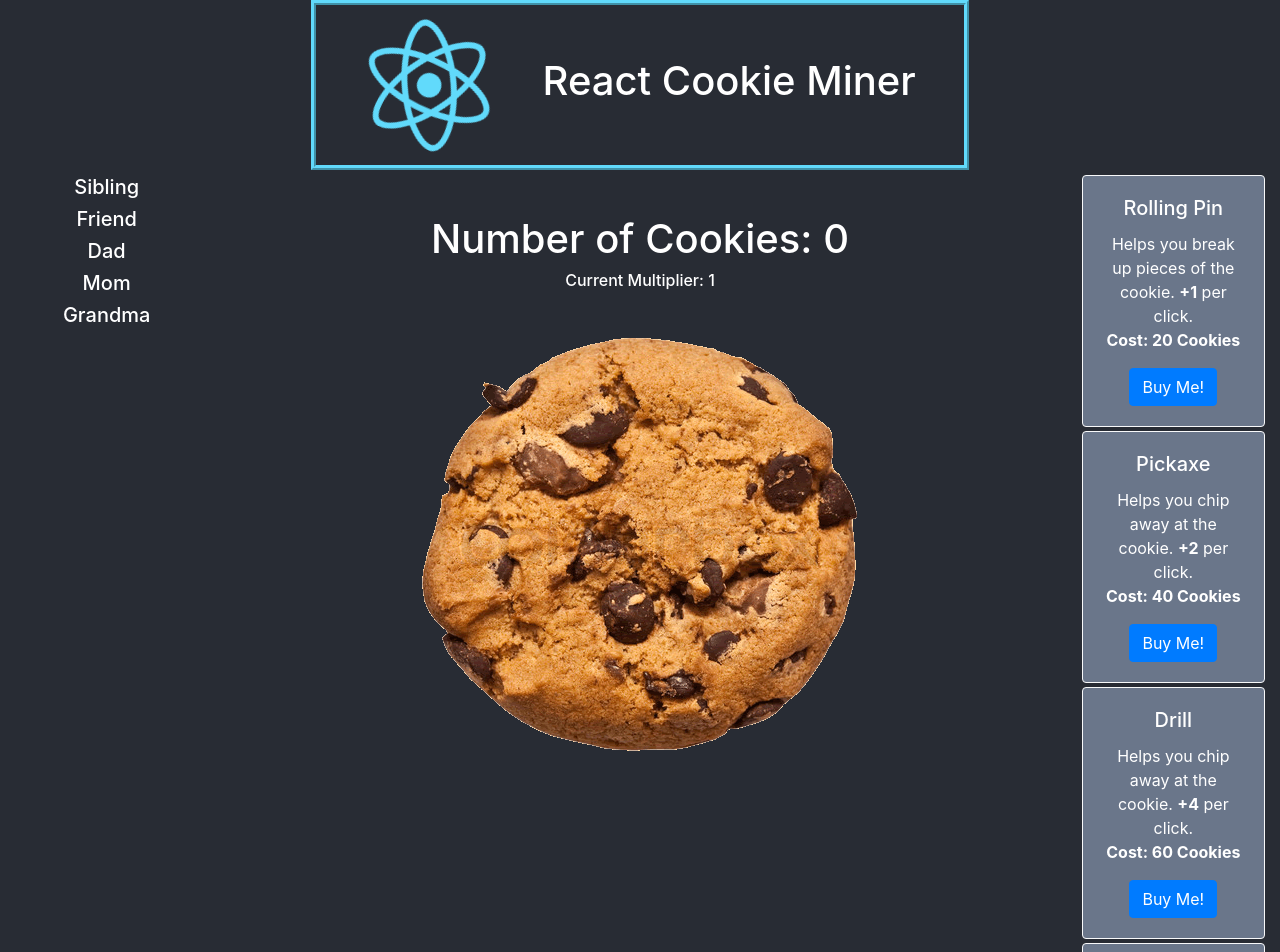
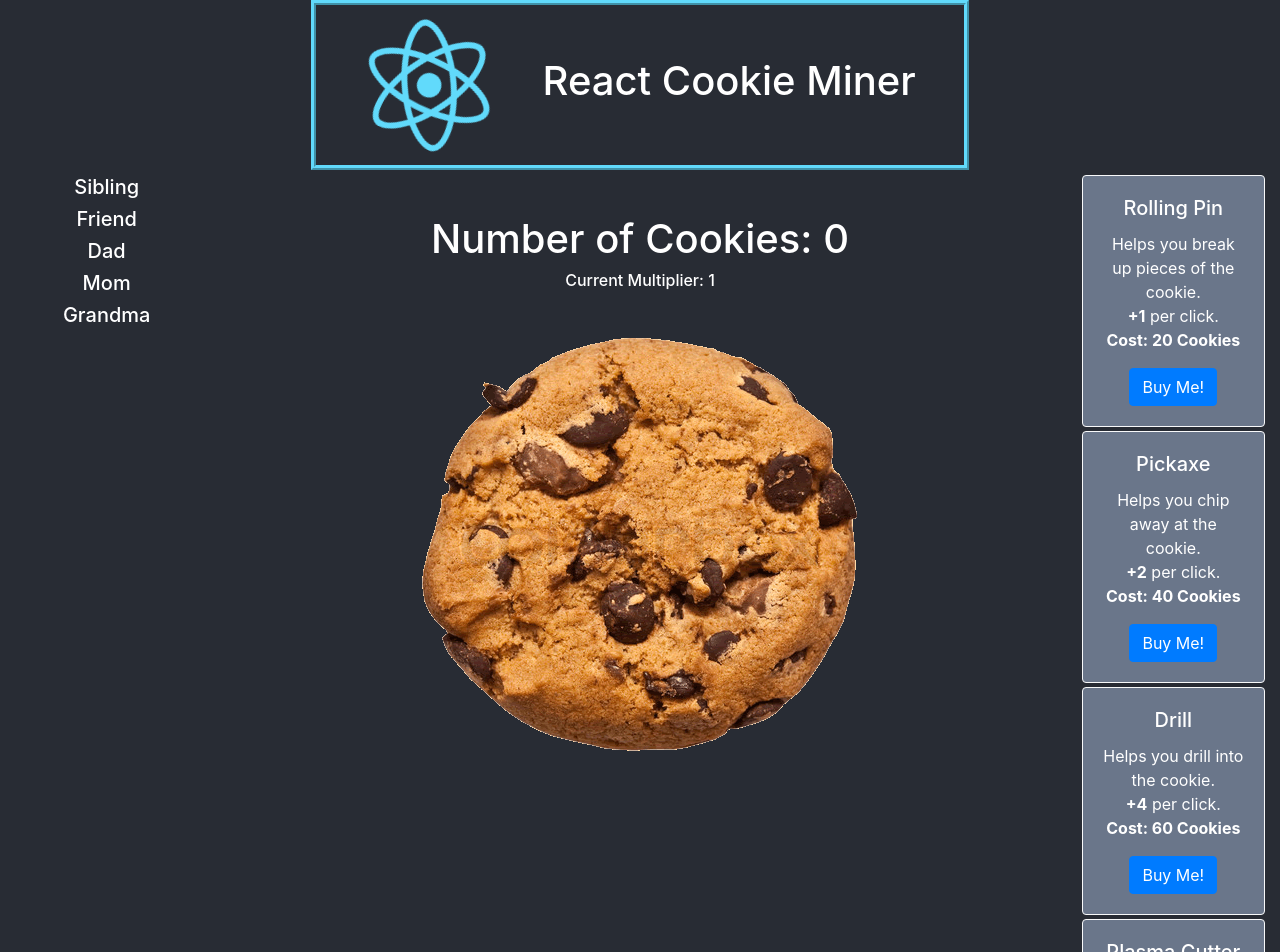
Before and after one commit to josiahaubin/React-Cookie-Miner, a React (Create React App) app: page / in a window 1280 px wide. Shown: the top 952 px of the page. Built offline with nearby package versions, Linux system fonts and the light colour scheme.

Commit message:
cookie cost dynamically changing

```diff
--- a/src/Components/CookieSheet.js
+++ b/src/Components/CookieSheet.js
@@ -6,6 +6,11 @@ import { Row, Col, Card, Button } from "react-bootstrap";
 function CookieSheet() {
     const [numberOfCookies, setNumberOfCookies] = useState(0);
     const [multiplier, setMultiplier] = useState(1);
+    const [rollingPinCost, setRollingPinCost] = useState(20);
+    const [pickAxeCost, setPickAxeCost] = useState(40);
+    const [drillCost, setDrillCost] = useState(60);
+    const [plasmaCutterCost, setPlasmaCutterCost] = useState(80);
+    const [lightsaberCost, setLightsaberCost] = useState(100);
 
     function updateNumberOfCookies(){
         setNumberOfCookies(numberOfCookies + multiplier)
@@ -15,22 +20,27 @@ function CookieSheet() {
         switch (itemNum) {
             case 0:
                 setMultiplier(multiplier + 1)
+                setRollingPinCost(rollingPinCost * (multiplier + 1))
                 break;
 
             case 1:
                 setMultiplier(multiplier + 2)
+                setPickAxeCost(pickAxeCost * (multiplier + 1))
                 break;
 
             case 2:
                 setMultiplier(multiplier + 4)
+                setDrillCost(drillCost * (multiplier + 1))
                 break;
 
             case 3:
                 setMultiplier(multiplier + 6)
+                setPlasmaCutterCost(plasmaCutterCost * (multiplier + 1))
                 break;
 
             case 4:
                 setMultiplier(multiplier + 8)
+                setLightsaberCost(lightsaberCost * (multiplier * 1))
                 break;
 
             default:
@@ -66,7 +76,7 @@ function CookieSheet() {
                             <Card.Body>
                                 <Card.Title>Rolling Pin</Card.Title>
                                 <Card.Text>
-                                    Helps you break up pieces of the cookie. <b>+1</b> per click. <br/> <b>Cost: 20 Cookies</b>
+                                    Helps you break up pieces of the cookie. <br/> <b>+1</b> per click. <br/> <b>Cost: {rollingPinCost} Cookies</b>
                                 </Card.Text>
                                 <Button onClick={() => buyItem(0)}>Buy Me!</Button>
                             </Card.Body>
@@ -76,7 +86,7 @@ function CookieSheet() {
                             <Card.Body>
                                 <Card.Title>Pickaxe</Card.Title>
                                 <Card.Text>
-                                    Helps you chip away at the cookie. <b>+2</b> per click. <br/> <b>Cost: 40 Cookies</b>
+                                    Helps you chip away at the cookie. <br/> <b>+2</b> per click. <br/> <b>Cost: {pickAxeCost} Cookies</b>
                                 </Card.Text>
                                 <Button onClick={() => buyItem(1)}>Buy Me!</Button>
                             </Card.Body>
@@ -86,7 +96,7 @@ function CookieSheet() {
                             <Card.Body>
                                 <Card.Title>Drill</Card.Title>
                                 <Card.Text>
-                                    Helps you chip away at the cookie. <b>+4</b> per click. <br/> <b>Cost: 60 Cookies</b>
+                                    Helps you drill into the cookie. <br/> <b>+4</b> per click. <br/> <b>Cost: {drillCost} Cookies</b>
                                 </Card.Text>
                                 <Button onClick={() => buyItem(2)}>Buy Me!</Button>
                             </Card.Body>
@@ -96,7 +106,7 @@ function CookieSheet() {
                             <Card.Body>
                                 <Card.Title>Plasma Cutter</Card.Title>
                                 <Card.Text>
-                                    Helps you chip away at the cookie. <b>+6</b> per click. <br/> <b>Cost: 80 Cookies</b>
+                                    Helps you slice away big chunks of the cookie the cookie. <br/> <b>+6</b> per click. <br/> <b>Cost: {plasmaCutterCost} Cookies</b>
                                 </Card.Text>
                                 <Button onClick={() => buyItem(3)}>Buy Me!</Button>
                             </Card.Body>
@@ -106,7 +116,7 @@ function CookieSheet() {
                             <Card.Body>
                                 <Card.Title>Lightsaber</Card.Title>
                                 <Card.Text>
-                                    Helps you chip away at the cookie. <b>+8</b> per click. <br/> <b>Cost: 100 Cookies</b>
+                                    Its a lightsaber...no further explanation needed. <br/> <b>+8</b> per click. <br/> <b>Cost: {lightsaberCost} Cookies</b>
                                 </Card.Text>
                                 <Button onClick={() => buyItem(4)}>Buy Me!</Button>
                             </Card.Body>
```
